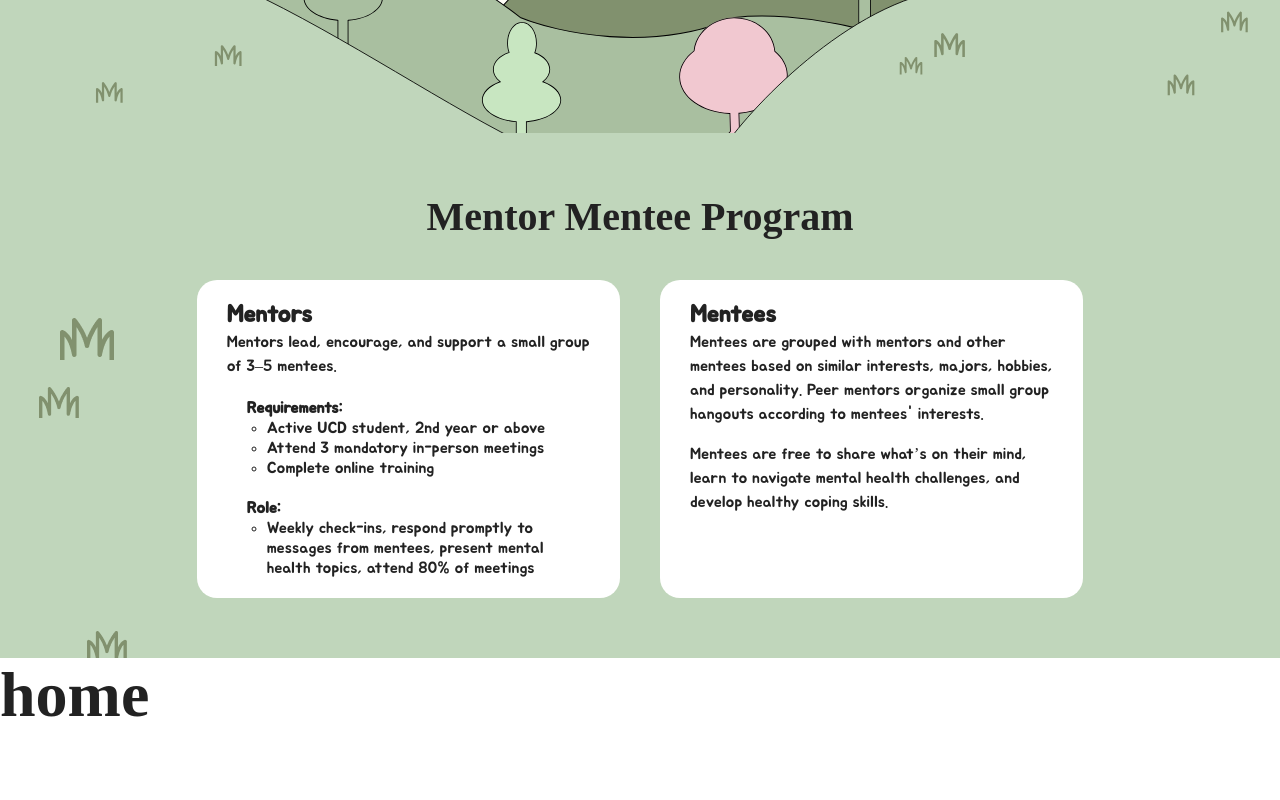
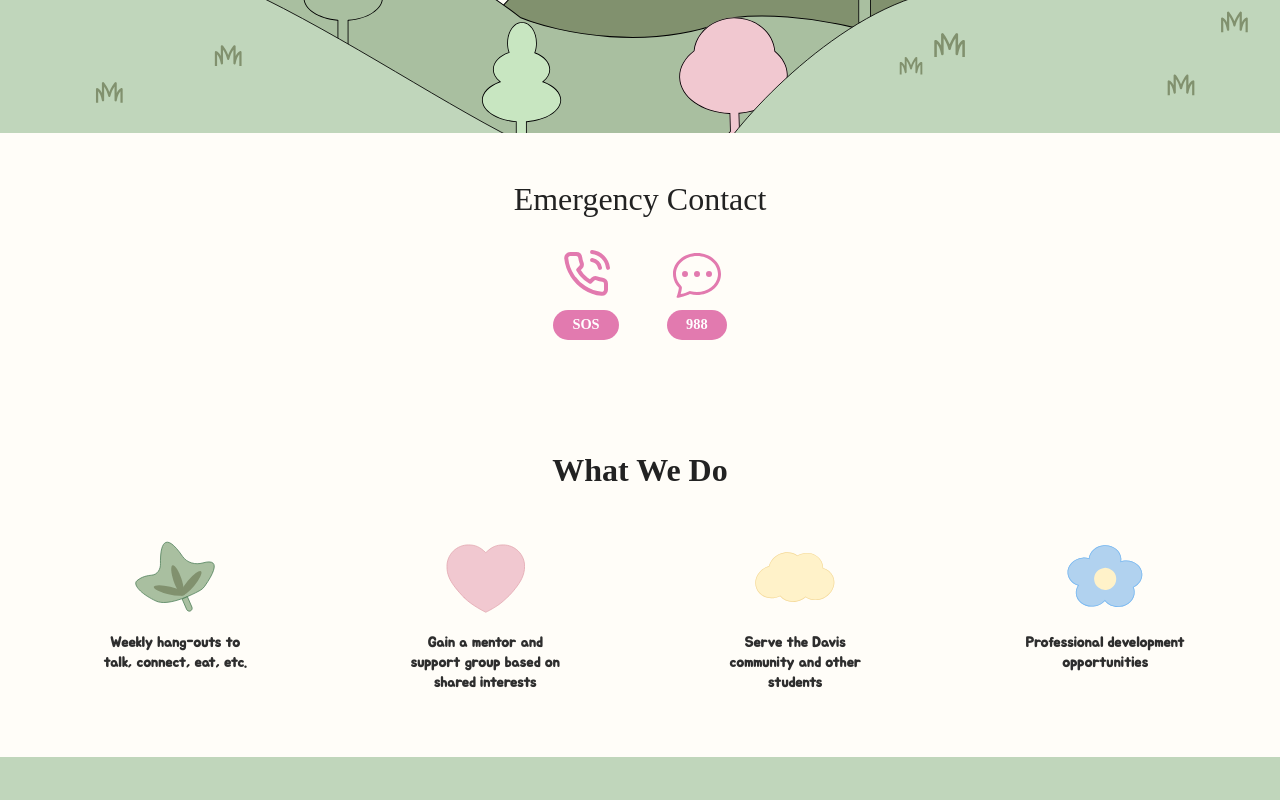
Before and after one commit to include-davis/aggie-peer-counseling, a Next.js app: page / in a window 1280 px wide. Shown: the part 740-1540 px from the top of the page. Before the commit the page ends 1472 px from the top, so only its background shows below. Built offline with nearby package versions, Linux system fonts and the light colour scheme; a web font is replaced by a local one.

Commit message:
add EmergencyContact and WhatWeDo to homepage

```diff
--- a/app/(pages)/(home)/page.jsx
+++ b/app/(pages)/(home)/page.jsx
@@ -1,6 +1,8 @@
 import styles from "./page.module.scss";
 import Hero from "../_components/common/Hero/Hero";
 import Program from "../_components/home/Program/Program";
+import EmergencyContact from "../_components/home/EmergencyContact/EmergencyContact";
+import WhatWeDo from "../_components/home/WhatWeDo/WhatWeDo";
 
 export default function Home() {
   return (
@@ -9,6 +11,8 @@ export default function Home() {
         title="Aggie Peer Counseling"
         subtitle="Here for you, Rain or Shine"
       />
+      <EmergencyContact />
+      <WhatWeDo />
       <Program />
       <h1>home</h1>
       <p></p>
```
